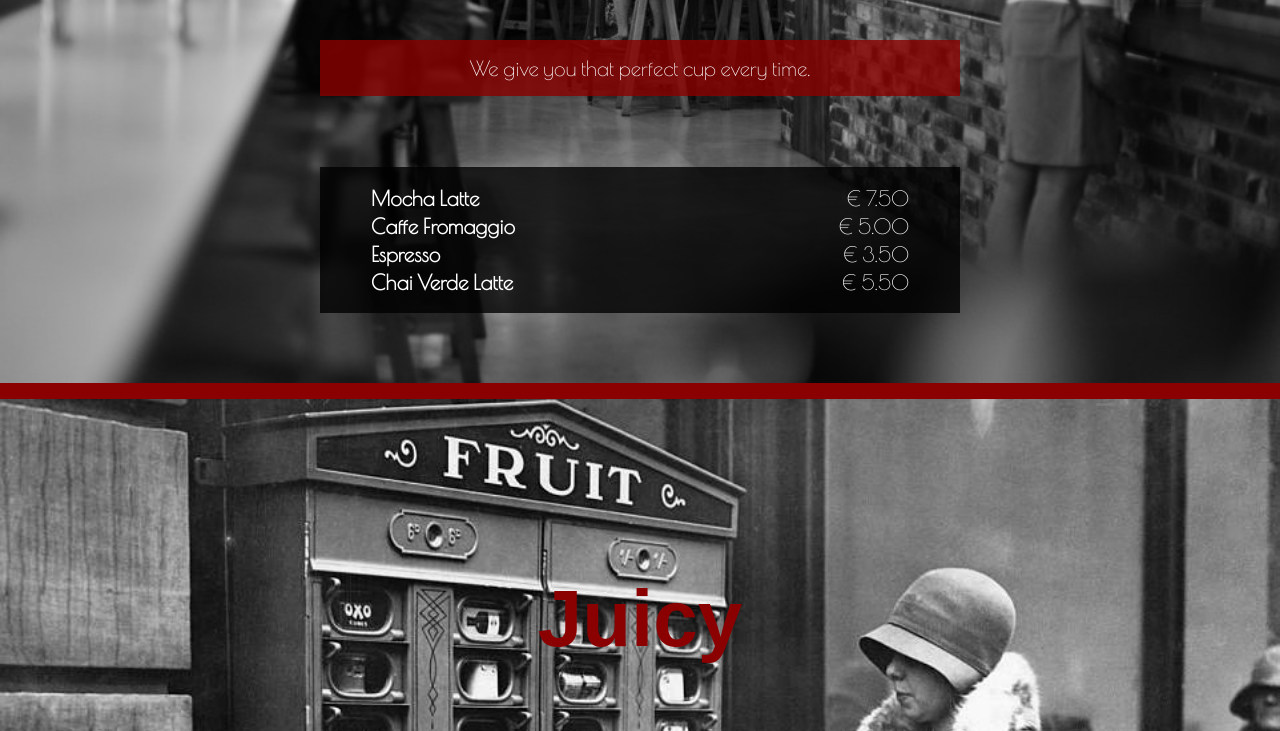
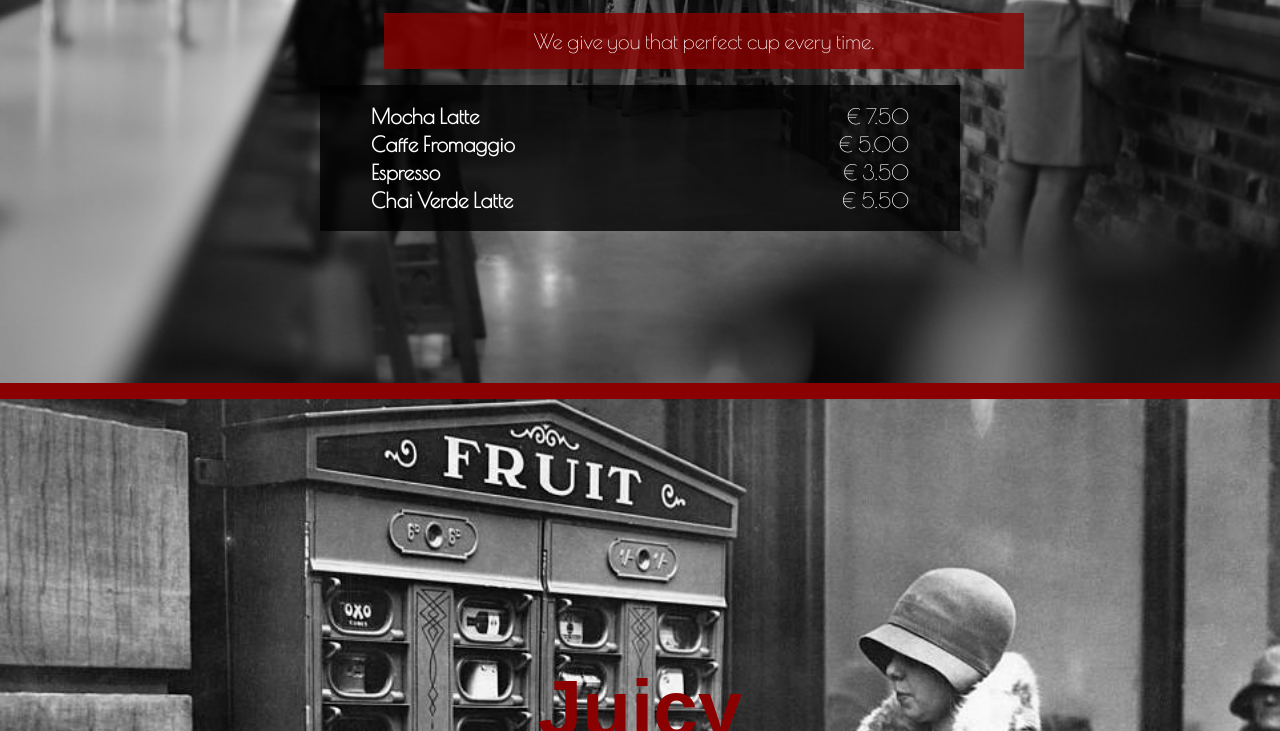
Before and after one commit to angelstam/lexicon-front-end-1-html-css-exercise-caffe-retro, a plain HTML site: page index.html in a window 1280 px wide. Shown: the part 417-1148 px from the top of the page. Drawn offline with nearby package versions, Linux system fonts and the light colour scheme; a web font is replaced by a local one.

Commit message:
Update stylesheets, final adjustments.

```diff
--- a/index-mobile.css
+++ b/index-mobile.css
@@ -10,6 +10,14 @@ h1 {
     font-size: 2.5rem;
 }
 
+blockquote {
+    position: static;
+}
+
 blockquote:last-of-type {
     display: none;
 }
+
+table {
+    padding: 1rem;
+}
--- a/index.css
+++ b/index.css
@@ -3,7 +3,7 @@
     --heading-font: "Spirax", sans-serif;
     --paragraph-font: "Poiret One", sans-serif;
     --paragraph-font-size: 1.3rem;
-    --paragraph-width: 80vw;
+    --paragraph-width: 70vw;
 }
 
 h1 {
@@ -50,7 +50,8 @@ article {
     margin: 0;
     display: flex;
     flex-direction: column;
-    justify-content: space-evenly;
+    justify-content: center;
+    gap: 1rem;
     align-items: center;
     color: white;
     border-bottom: 1rem solid darkred;
@@ -88,6 +89,12 @@ blockquote {
     background-color: rgba(139, 0, 0, 0.8);
     padding: 1rem 0;
     margin: 0;
+    position: relative;
+    left: -4rem;
+}
+
+blockquote:last-of-type {
+    left: 4rem
 }
 
 table {
--- a/index.html
+++ b/index.html
@@ -10,7 +10,7 @@
       rel="stylesheet"
     />
     <link rel="stylesheet" href="index.css" media="screen" />
-    <link rel="stylesheet" href="index-mobile.css" media="screen and (max-width: 450px)" />
+    <link rel="stylesheet" href="index-mobile.css" media="screen and (max-width: 520px)" />
     <title>Caffe Retro</title>
   </head>
   <body>
```
